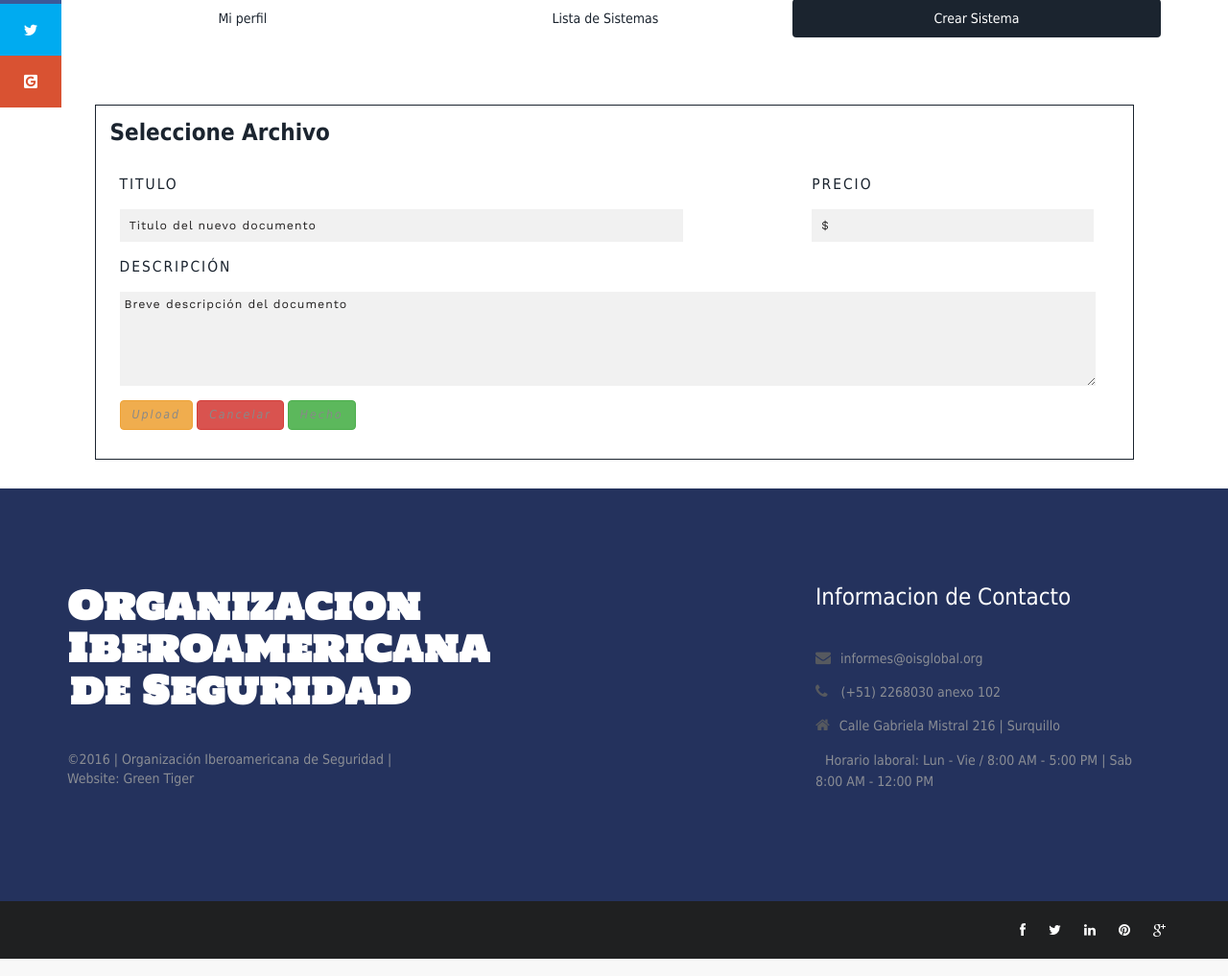
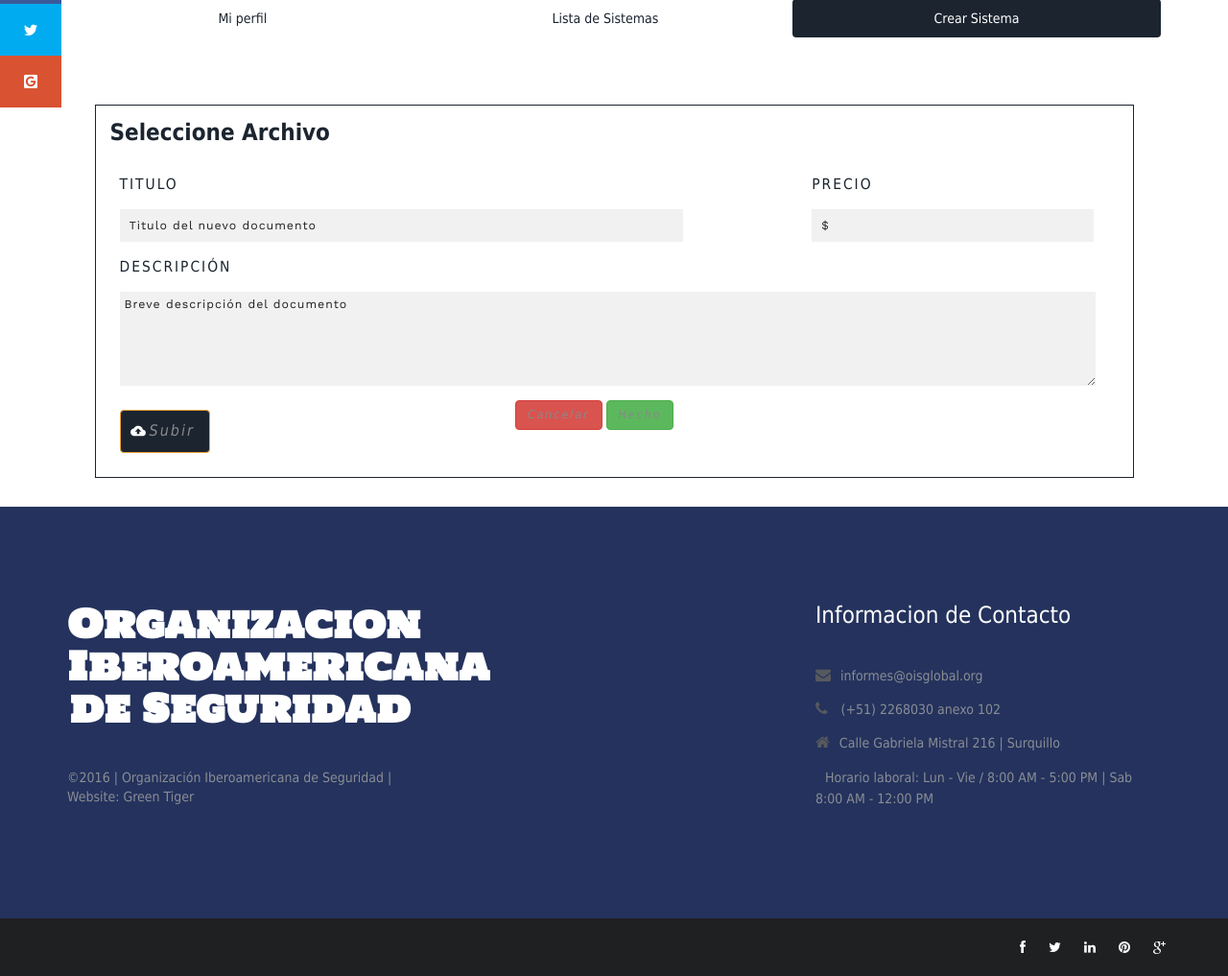
Before and after one commit to percytataje/OIS, a PHP site: page /perfilempresa.html in a window 1280 px wide, after a click on "Crear Sistema". Shown: the part 250-1267 px from the top of the page at 96% size. Run offline with PHP 8.4, Linux system fonts and the light colour scheme; some libraries are stand-ins or nearby versions; some web fonts are replaced.

Commit message:
ojala salga pe :v

```diff
--- a/css/subir.css
+++ b/css/subir.css
@@ -337,10 +337,9 @@ textarea.describe{
     display: inline-block;
     width: 40%;
 }
-#drop .btn.btn-warning.btn-responsive" {
-    background: #0986A3 url("../img/up.png") no-repeat 10px;
+#drop .btn-responsive {
+    background: #1B242F url("../img/up.png") no-repeat 10px;
     padding: 10px 15px 10px 30px;
-    color: #fff;
     cursor: pointer;
     display: inline-block;
     text-decoration: none;
@@ -350,7 +349,7 @@ textarea.describe{
     float: left;
 }
 
-#drop a:hover {
+#drop .btn-responsive:hover {
     background-color: #e35a44;
 }
 
--- a/perfilempresa.html
+++ b/perfilempresa.html
@@ -171,8 +171,9 @@
 							<div id="botones">
 								<form id="upload" method="post" action="subir.php" enctype="multipart/form-data">
 									<div id="drop">
-										<a class="btn btn-warning btn-responsive">Upload</a><input type="file" name="upl" multiple />
-
+										<a class="btn btn-warning btn-responsive">Subir</a><input type="file" name="upl" multiple />
+									</div>
+									<div>
 										<a class="btn btn-danger btn-responsive" href="index.html">Cancelar</a>
 										<a class="btn btn-success btn-responsive" href="#">Hecho</a>
 									</div>
```
